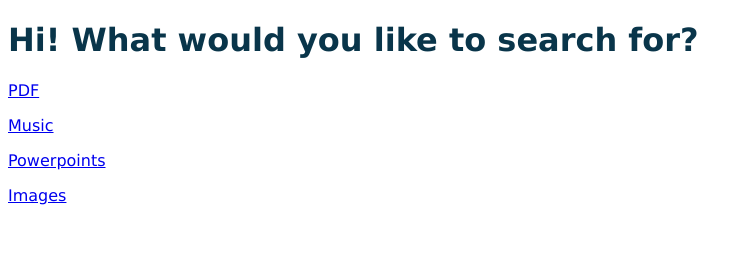
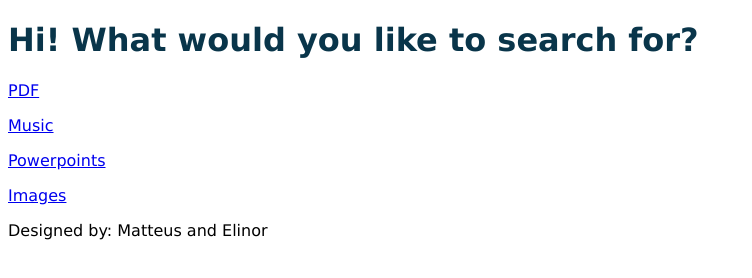
Before and after one commit to Matteus23/MatteusAndElinor, a website: page Client/index.html in a window 1280 px wide. Shown: the whole page, without its empty margins (0-752 px from the left). Drawn offline with Linux system fonts and the light colour scheme.

Commit message:
Update index.html

```diff
--- a/Client/index.html
+++ b/Client/index.html
@@ -17,6 +17,10 @@
   <p><a href="ppts.html">Powerpoints</a></p>
   <p><a href="images.html">Images</a></p>
 
+<footer>
+  <p>Designed by: Matteus and Elinor</p>
+</footer>
+
 </body>
 
 </html>
```
